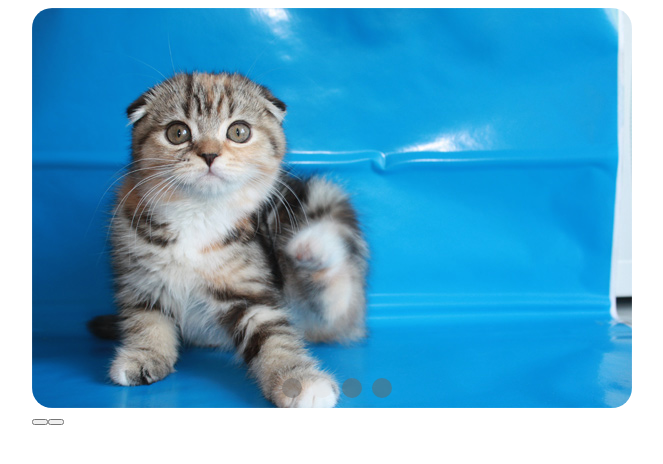
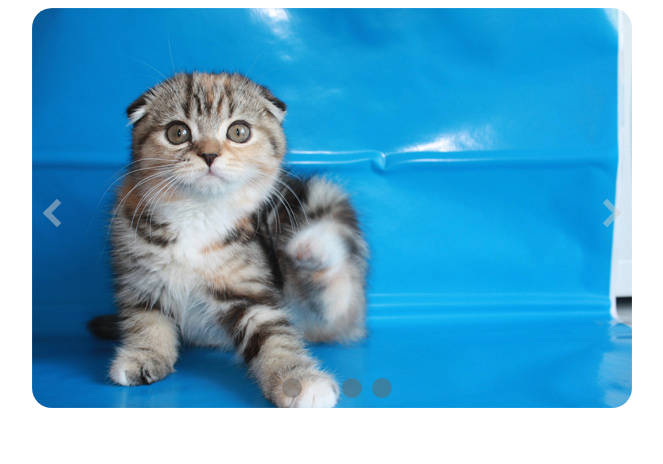
Before and after one commit to froweb/fro-slider, a website: page demo/index.html in a window 1280 px wide. Shown: the full height of the page, 308-971 px from the left. Drawn offline with Linux system fonts and the light colour scheme.

Commit message:
added css

```diff
--- a/fro-slider.css
+++ b/fro-slider.css
@@ -53,3 +53,39 @@
 	transition: .2s;
 	background-color: #FFFFFF;
 }
+.fro__btn-bar {
+	display: flex;
+	position: absolute;
+	top: 45%;
+	justify-content: space-between;
+	width: 100%;
+}
+.fro__btn {
+	margin: 15px;
+	height: 20px;
+	cursor: pointer;
+	display: flex;
+	width: 20px;
+	border: none;
+	opacity: 0.5;
+	background-color: transparent;
+	border: solid #CCCCCC;
+	border-width: 0 6px 6px 0;
+	transition: .1s;
+}
+.btn-next {
+	transform: rotate(-45deg);
+}
+.btn-prev{
+	transform: rotate(135deg);
+}
+.btn-next:hover, .btn-prev:hover, .btn-next:focus, .btn-prev:focus {
+	border-color: #FFFFFF;
+	transition: .2s;
+	opacity: 0.8;
+	height: 32px;
+	width: 32px;
+	margin: 10px;
+	outline: none;
+	border-width: 0 10px 10px 0;
+}
```
